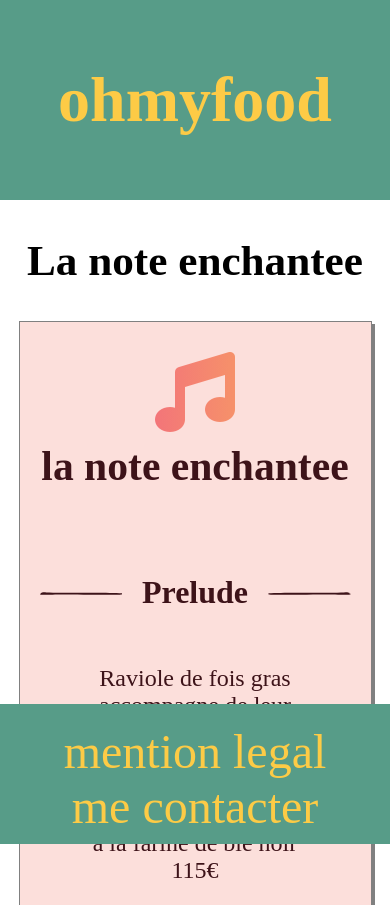
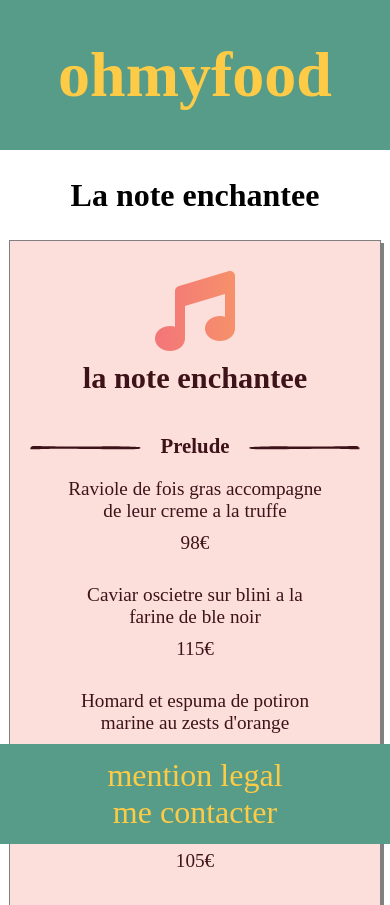
Before and after one commit to tutibosss/ohmyfood, a website: page Menu_LNE.html in a window 390 px wide. Shown: the top 905 px of the page. Drawn offline with Linux system fonts and the light colour scheme.

Commit message:
V1.0 ecrant tel

```diff
--- a/sass/base/_petit_ecrant.scss
+++ b/sass/base/_petit_ecrant.scss
@@ -1,20 +1,24 @@
-@media screen and (max-width: 1280px){
+@media screen and (max-width: 600px){
     body{
         margin: auto;
         text-align: center;
     }
     /*header*/
-    .header_logo{
+    .header{
+        height: 150px;
+        &_logo{
         font-size: 4em;
+        }
     }
     /*footer*/
-    footer{
+    .footer{
         flex-direction: column;
         @include center;
         padding-bottom: 20px;
         padding-top: 20px;
+        height: 60px;
         &_logo{
-            font-size: 2.5em;
+            font-size: 2em;
         }
     }
     /* index */
@@ -23,20 +27,44 @@
         align-items: center;
         &_menu{
             width: 90%;
-            height: 400px;
+            height: 350px;
+            & p{
+                font-size: 1.2em;
+            }& h2{
+                font-size: 2em;
+            }
         }
     }
 
     .prc_btn{
-        width: 80%;
-        font-size: 2.2em;
+        width: 85%;
+        font-size: 1.8em;
 
     }
 
     /* menu */
+    .titre{
+        font-size: 2em;
+        &_carte{
+            font-size: 1.9em;
+        }&_Pcarte{
+            font-size: 1.3em;
+            max-width: 42%;
+        }&_carte2{
+            font-size: 1.6em;
+        }
+    }
+
     .carte{
-        width: 90%;
+        width: 95%;
         align-items: center;
+        padding-bottom: 0;
+        &_MP{
+            margin: 0;
+            &_DT{
+                margin: 0;
+            }
+        }
     }
 
     dl{
@@ -47,10 +75,13 @@
     dt{
         padding-right: 10%;
         width: 100%;
+        font-size: 0.8em;
     }
 
     dd{
         padding-bottom: 30px;
+        font-size: 0.8em;
+        padding-top: 10px;
     }
 
     ul{
@@ -59,5 +90,6 @@
 
     li{
         margin-bottom: 30px;
+        font-size: 0.8em;
     }
 }
--- a/sass/layout/_menu.scss
+++ b/sass/layout/_menu.scss
@@ -8,7 +8,6 @@
     @include center;
     @include ctr-box;
     margin-bottom: 30px;
-    padding-bottom: 30px;
     padding-top: 30px;
     width: 70%;
     flex-direction: column;
--- a/sass/page/_LNA.scss
+++ b/sass/page/_LNA.scss
@@ -19,4 +19,5 @@
 
 .P_P_LNE{
     @include center;
+    margin-bottom: 30px;
 }
```
Also changed, not shown: css/style.css, 1 other file.
